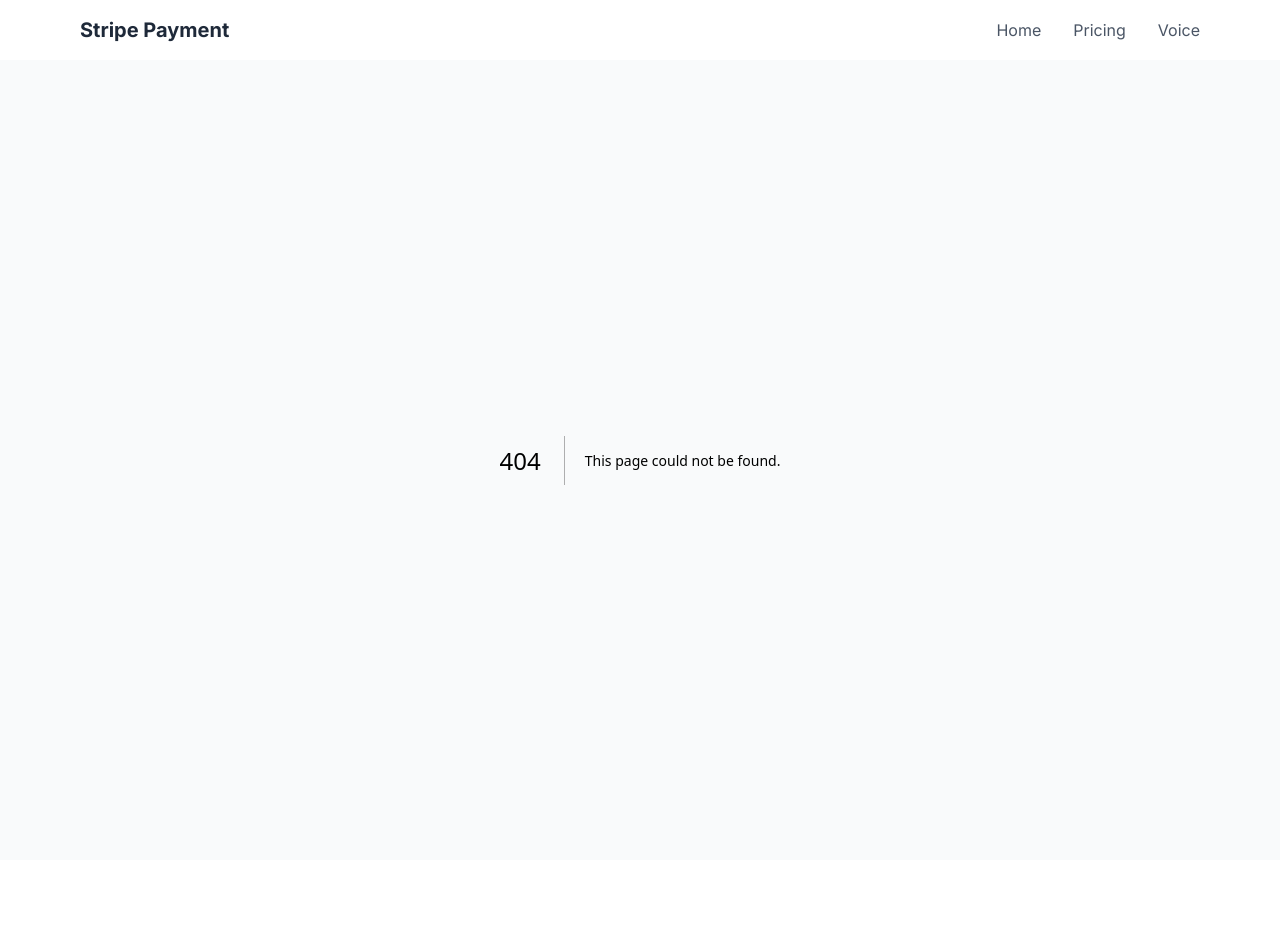
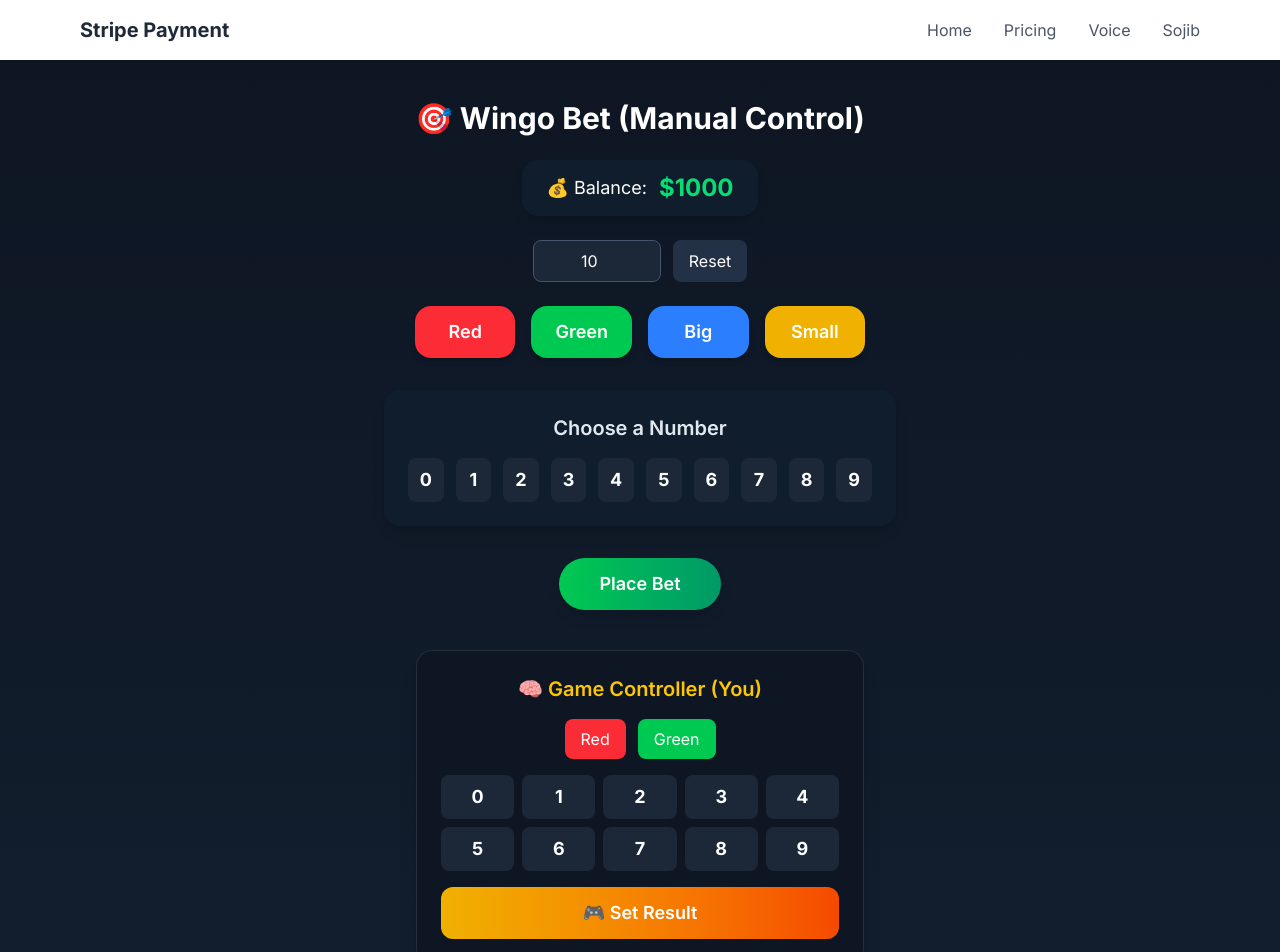
Before and after one commit to mdabdulkyum1/stripe-payment, a Next.js app: page /sojib in a window 1280 px wide. Before the commit this address had no page. Shown: the top 952 px of the page. Before the commit the page ends 860 px from the top, so only its background shows below. Built offline with nearby package versions, Linux system fonts and the light colour scheme.

Commit message:
update voice page

```diff
--- a/src/app/components/Navbar.jsx
+++ b/src/app/components/Navbar.jsx
@@ -27,6 +27,9 @@ export default function Navbar() {
             <Link href="/voice" className={`${isActive('/voice')} transition-colors duration-200`}>
               Voice
             </Link>
+            <Link href="/sojib" className={`${isActive('/voice')} transition-colors duration-200`}>
+              Sojib
+            </Link>
           </div>
         </div>
       </div>
--- /dev/null
+++ b/src/app/sojib/page.tsx
@@ -0,0 +1,248 @@
+"use client";
+
+import React, { useState } from "react";
+
+const WingoBetPage = () => {
+  const [balance, setBalance] = useState(1000);
+  const [betAmount, setBetAmount] = useState(10);
+  const [selectedBet, setSelectedBet] = useState<string | null>(null);
+  const [message, setMessage] = useState<string>("");
+  const [history, setHistory] = useState<
+    { bet: string; amount: number; result: string; win: boolean }[]
+  >([]);
+
+  // 🎮 Admin-controlled result
+  const [gameNumber, setGameNumber] = useState<number | null>(null);
+  const [gameColor, setGameColor] = useState<string | null>(null);
+
+  const bets = [
+    { label: "Red", color: "bg-red-500 hover:bg-red-600" },
+    { label: "Green", color: "bg-green-500 hover:bg-green-600" },
+    { label: "Big", color: "bg-blue-500 hover:bg-blue-600" },
+    { label: "Small", color: "bg-yellow-500 hover:bg-yellow-600" },
+  ];
+
+  const numbers = Array.from({ length: 10 }, (_, i) => i);
+
+  // 🎯 Start Bet
+  const handleBet = () => {
+    if (!selectedBet) {
+      setMessage("⚠️ Please select your bet first!");
+      return;
+    }
+    if (betAmount <= 0) {
+      setMessage("⚠️ Bet amount must be greater than zero.");
+      return;
+    }
+    if (balance < betAmount) {
+      setMessage("❌ Insufficient balance.");
+      return;
+    }
+
+    setBalance((prev) => prev - betAmount);
+    setMessage("✅ Bet placed! Waiting for result...");
+  };
+
+  // 🧮 Decide Result (controlled by you)
+  const handleSetResult = () => {
+    if (gameNumber === null || !gameColor) {
+      setMessage("⚠️ Please select both result number and color.");
+      return;
+    }
+
+    if (!selectedBet) {
+      setMessage("⚠️ No bet placed yet.");
+      return;
+    }
+
+    // Check win condition
+    let win = false;
+    if (
+      selectedBet === gameColor ||
+      selectedBet === "Big" && gameNumber >= 5 ||
+      selectedBet === "Small" && gameNumber <= 4 ||
+      selectedBet === gameNumber.toString()
+    ) {
+      win = true;
+    }
+
+    if (win) {
+      const winAmount = betAmount * 2;
+      setBalance((prev) => prev + winAmount);
+      setMessage(`🎉 You WON! Result: ${gameColor} ${gameNumber} (+${winAmount}$)`);
+    } else {
+      setMessage(`😢 You LOST. Result: ${gameColor} ${gameNumber}.`);
+    }
+
+    setHistory((prev) => [
+      { bet: selectedBet, amount: betAmount, result: `${gameColor} ${gameNumber}`, win },
+      ...prev.slice(0, 9),
+    ]);
+  };
+
+  return (
+    <div className="min-h-screen bg-gradient-to-b from-[#0e1623] to-[#121E2E] text-white flex flex-col items-center py-10 px-4">
+      <h1 className="text-3xl font-bold mb-6">🎯 Wingo Bet (Manual Control)</h1>
+
+      {/* Balance */}
+      <div className="bg-[#101D2D] px-6 py-3 rounded-2xl mb-6 shadow-lg flex items-center gap-3">
+        <span className="text-lg">💰 Balance:</span>
+        <span className="text-2xl font-bold text-green-400">${balance}</span>
+      </div>
+
+      {/* Bet Amount */}
+      <div className="flex gap-3 mb-6">
+        <input
+          type="number"
+          value={betAmount}
+          onChange={(e) => setBetAmount(Number(e.target.value))}
+          className="w-32 px-4 py-2 rounded-lg bg-[#1C2838] border border-slate-600 text-white text-center focus:outline-none focus:ring-2 focus:ring-green-400"
+          min={1}
+        />
+        <button
+          onClick={() => setBetAmount(10)}
+          className="px-4 py-2 bg-[#223146] hover:bg-[#2C3C4E] rounded-lg"
+        >
+          Reset
+        </button>
+      </div>
+
+      {/* Bet Selection */}
+      <div className="grid grid-cols-2 sm:grid-cols-4 gap-4 mb-8">
+        {bets.map((bet) => (
+          <button
+            key={bet.label}
+            onClick={() => setSelectedBet(bet.label)}
+            className={`py-3 px-6 rounded-2xl font-semibold text-lg shadow-md transition-all duration-300
+            ${bet.color} ${
+              selectedBet === bet.label ? "ring-4 ring-white/50 scale-105" : ""
+            }`}
+          >
+            {bet.label}
+          </button>
+        ))}
+      </div>
+
+      {/* Number Bets */}
+      <div className="w-full max-w-lg bg-[#101D2D] p-6 rounded-2xl shadow-lg mb-8">
+        <h2 className="text-xl font-semibold mb-4 text-center text-slate-200">
+          Choose a Number
+        </h2>
+        <div className="grid grid-cols-5 sm:grid-cols-10 gap-3">
+          {numbers.map((num) => (
+            <button
+              key={num}
+              onClick={() => setSelectedBet(num.toString())}
+              className={`py-2 text-lg font-bold rounded-lg transition-all duration-300
+              ${
+                selectedBet === num.toString()
+                  ? "bg-gradient-to-r from-pink-500 to-purple-500 text-white scale-105"
+                  : "bg-[#1C2838] hover:bg-[#223146]"
+              }`}
+            >
+              {num}
+            </button>
+          ))}
+        </div>
+      </div>
+
+      {/* Place Bet */}
+      <button
+        onClick={handleBet}
+        className="bg-gradient-to-r from-green-500 to-emerald-600 hover:from-green-600 hover:to-emerald-700
+        px-10 py-3 rounded-full text-lg font-semibold shadow-lg transition-transform transform hover:scale-105"
+      >
+        Place Bet
+      </button>
+
+      {/* --- Game Control (Admin Section) --- */}
+      <div className="w-full max-w-md mt-10 bg-[#0E1623] p-6 rounded-2xl shadow-xl border border-white/10">
+        <h2 className="text-xl font-semibold mb-4 text-center text-yellow-400">
+          🧠 Game Controller (You)
+        </h2>
+
+        {/* Select Color */}
+        <div className="flex justify-center gap-3 mb-4">
+          <button
+            onClick={() => setGameColor("Red")}
+            className={`px-4 py-2 rounded-lg bg-red-500 hover:bg-red-600 ${
+              gameColor === "Red" ? "ring-2 ring-white" : ""
+            }`}
+          >
+            Red
+          </button>
+          <button
+            onClick={() => setGameColor("Green")}
+            className={`px-4 py-2 rounded-lg bg-green-500 hover:bg-green-600 ${
+              gameColor === "Green" ? "ring-2 ring-white" : ""
+            }`}
+          >
+            Green
+          </button>
+        </div>
+
+        {/* Select Number */}
+        <div className="grid grid-cols-5 gap-2 mb-4">
+          {numbers.map((num) => (
+            <button
+              key={num}
+              onClick={() => setGameNumber(num)}
+              className={`py-2 text-lg font-bold rounded-lg transition-all duration-300 ${
+                gameNumber === num
+                  ? "bg-gradient-to-r from-pink-500 to-purple-500 text-white scale-105"
+                  : "bg-[#1C2838] hover:bg-[#223146]"
+              }`}
+            >
+              {num}
+            </button>
+          ))}
+        </div>
+
+        <button
+          onClick={handleSetResult}
+          className="w-full bg-gradient-to-r from-yellow-500 to-orange-600 hover:from-yellow-600 hover:to-orange-700 py-3 rounded-xl font-semibold text-lg transition-all"
+        >
+          🎮 Set Result
+        </button>
+      </div>
+
+      {/* Messages */}
+      {message && (
+        <p className="mt-6 text-lg text-center bg-[#0E1623] px-6 py-3 rounded-xl border border-white/10 shadow-lg">
+          {message}
+        </p>
+      )}
+
+      {/* History */}
+      {history.length > 0 && (
+        <div className="mt-8 w-full max-w-lg bg-[#101D2D] p-4 rounded-xl shadow-lg">
+          <h3 className="text-xl mb-3 font-semibold">🧾 Bet History</h3>
+          <table className="w-full text-sm">
+            <thead>
+              <tr className="text-slate-400 text-left border-b border-slate-600">
+                <th className="py-2">Bet</th>
+                <th>Amount</th>
+                <th>Result</th>
+                <th>Status</th>
+              </tr>
+            </thead>
+            <tbody>
+              {history.map((h, i) => (
+                <tr key={i} className="border-b border-slate-700">
+                  <td className="py-2">{h.bet}</td>
+                  <td>${h.amount}</td>
+                  <td>{h.result}</td>
+                  <td className={h.win ? "text-green-400" : "text-red-400"}>
+                    {h.win ? "Win" : "Lose"}
+                  </td>
+                </tr>
+              ))}
+            </tbody>
+          </table>
+        </div>
+      )}
+    </div>
+  );
+};
+
+export default WingoBetPage;
--- a/src/app/voice/page.jsx
+++ b/src/app/voice/page.jsx
@@ -279,7 +279,7 @@ export default function VoicePage() {
 
         {/* Floating Text Display */}
         {transcribedText && (
-          <div className="bg-blue-50 border border-blue-200 rounded-lg p-4 mb-4">
+          <div className="bg-blue-50 border border-blue-200 rounded-lg p-4 mb-4 w-full relative z-10">
             <div className="flex justify-between items-start mb-2">
               <h3 className="font-semibold text-blue-900">Transcribed Text:</h3>
               <div className="flex space-x-2">
@@ -297,7 +297,7 @@ export default function VoicePage() {
                 </button>
               </div>
             </div>
-            <p className="text-blue-800 whitespace-pre-wrap">{transcribedText}</p>
+            <p className="text-blue-800 whitespace-pre-wrap break-words">{transcribedText}</p>
           </div>
         )}
 
```
